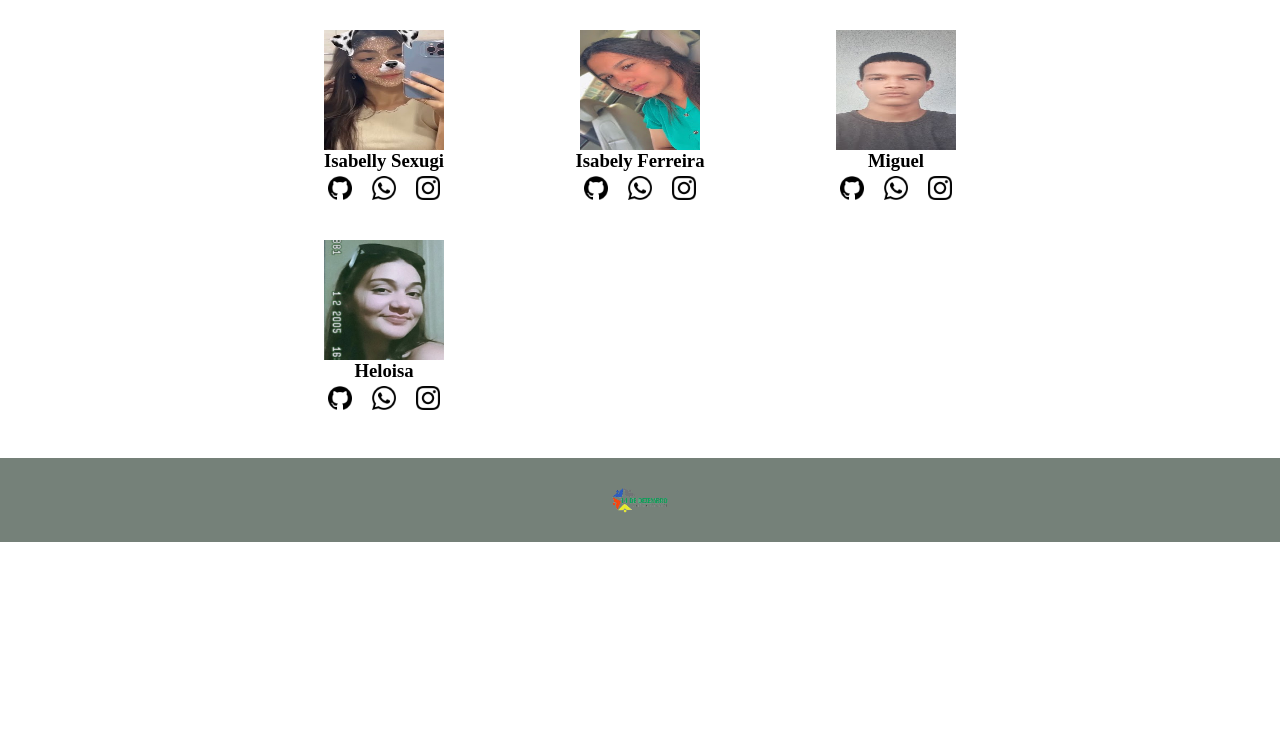
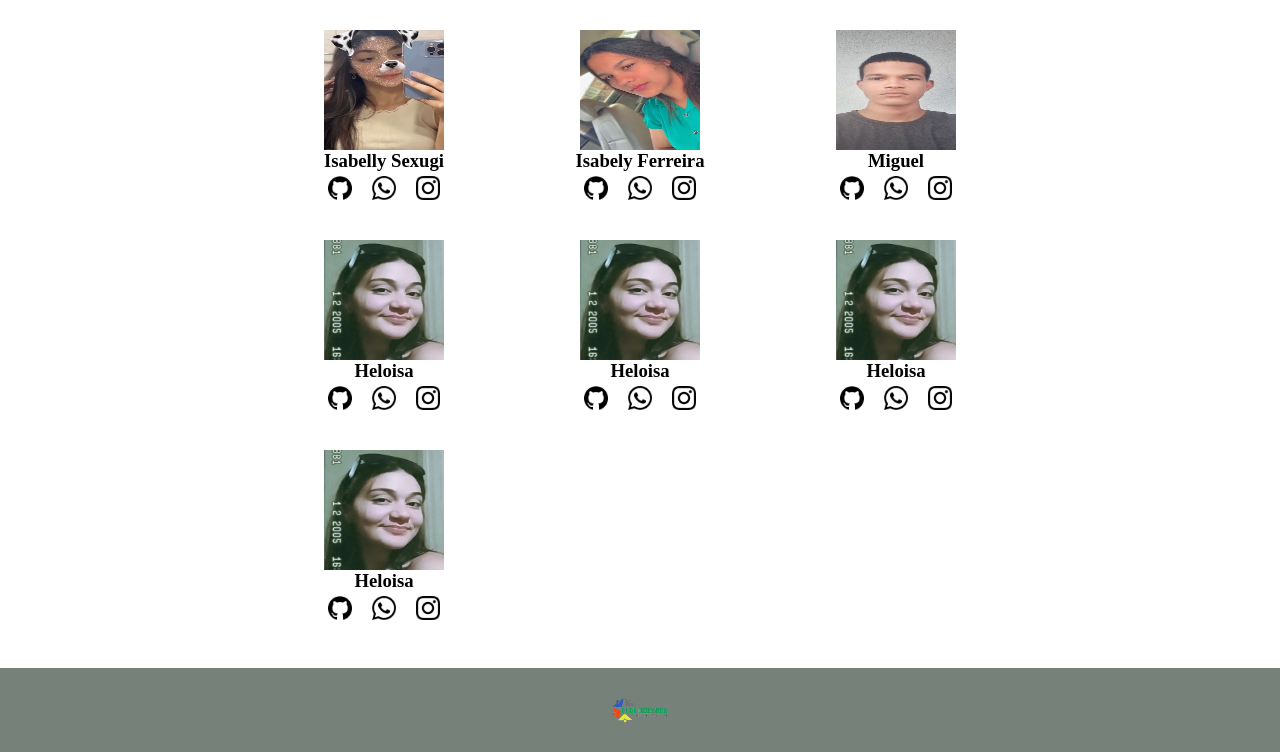
Before and after one commit to emilypadilha28/sitecriativo2024, a plain HTML site: page index.html in a window 1280 px wide. Shown: the part 1223-1975 px from the top of the page. Before the commit the page ends 1765 px from the top, so only its background shows below. Drawn offline with Linux system fonts and the light colour scheme.

Commit message:
Add files via upload

```diff
--- a/index.html
+++ b/index.html
@@ -128,6 +128,29 @@
     <a href="https://wa.me/qr/FN2F7TMREKQMM1"><img class="estudante-icone" src="whatsapp.png" alt="icone whatsapp"></a>
     <a href="https://www.instagram.com/hello_wrrr?igsh=Z2tmdmZocmdudTFs"><img class="estudante-icone" src="instagram.png" alt="icone instagram"></a>
 </div>
+<div class="estudante-div">
+    <img class="estudante-imagem" src="Heloisa.jpg" alt="foto da Heloisa">
+    <h3 class="estudante-nome">Heloisa</h3>
+    <a href="https://github.com/GabrielaM-L"><img class="estudante-icone" src="github.png" alt="icone github"></a>
+    <a href="https://wa.me/qr/FN2F7TMREKQMM1"><img class="estudante-icone" src="whatsapp.png" alt="icone whatsapp"></a>
+    <a href="https://www.instagram.com/hello_wrrr?igsh=Z2tmdmZocmdudTFs"><img class="estudante-icone" src="instagram.png" alt="icone instagram"></a>
+</div>
+<div class="estudante-div">
+    <img class="estudante-imagem" src="Heloisa.jpg" alt="foto da Heloisa">
+    <h3 class="estudante-nome">Heloisa</h3>
+    <a href="https://github.com/GabrielaM-L"><img class="estudante-icone" src="github.png" alt="icone github"></a>
+    <a href="https://wa.me/qr/FN2F7TMREKQMM1"><img class="estudante-icone" src="whatsapp.png" alt="icone whatsapp"></a>
+    <a href="https://www.instagram.com/hello_wrrr?igsh=Z2tmdmZocmdudTFs"><img class="estudante-icone" src="instagram.png" alt="icone instagram"></a>
+</div>
+<span></span>
+<span></span>
+<div class="estudante-div">
+    <img class="estudante-imagem" src="Heloisa.jpg" alt="foto da Heloisa">
+    <h3 class="estudante-nome">Heloisa</h3>
+    <a href="https://github.com/GabrielaM-L"><img class="estudante-icone" src="github.png" alt="icone github"></a>
+    <a href="https://wa.me/qr/FN2F7TMREKQMM1"><img class="estudante-icone" src="whatsapp.png" alt="icone whatsapp"></a>
+    <a href="https://www.instagram.com/hello_wrrr?igsh=Z2tmdmZocmdudTFs"><img class="estudante-icone" src="instagram.png" alt="icone instagram"></a>
+</div>
 </div>
 </section>
 <footer class="rodape">
```
